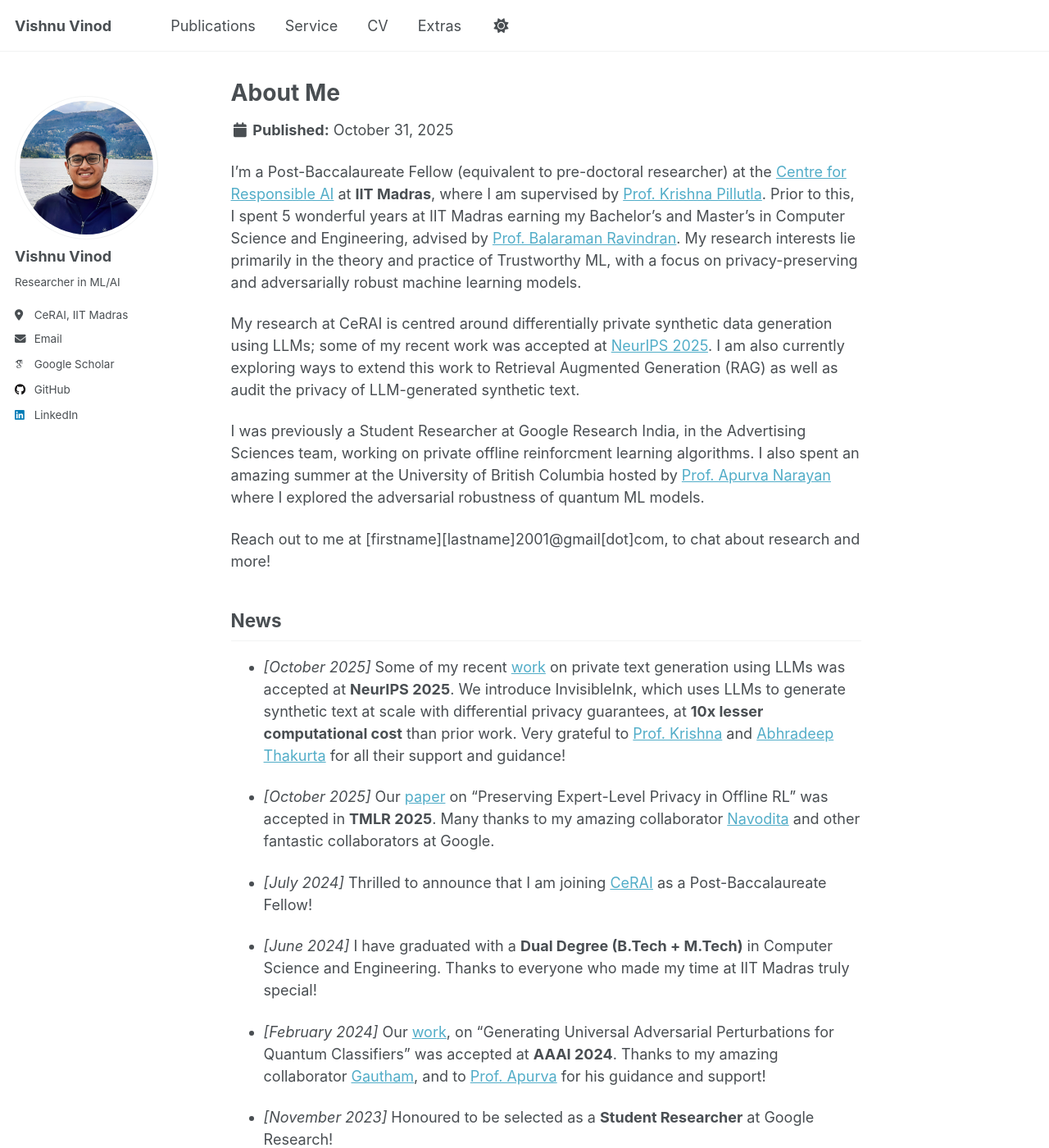
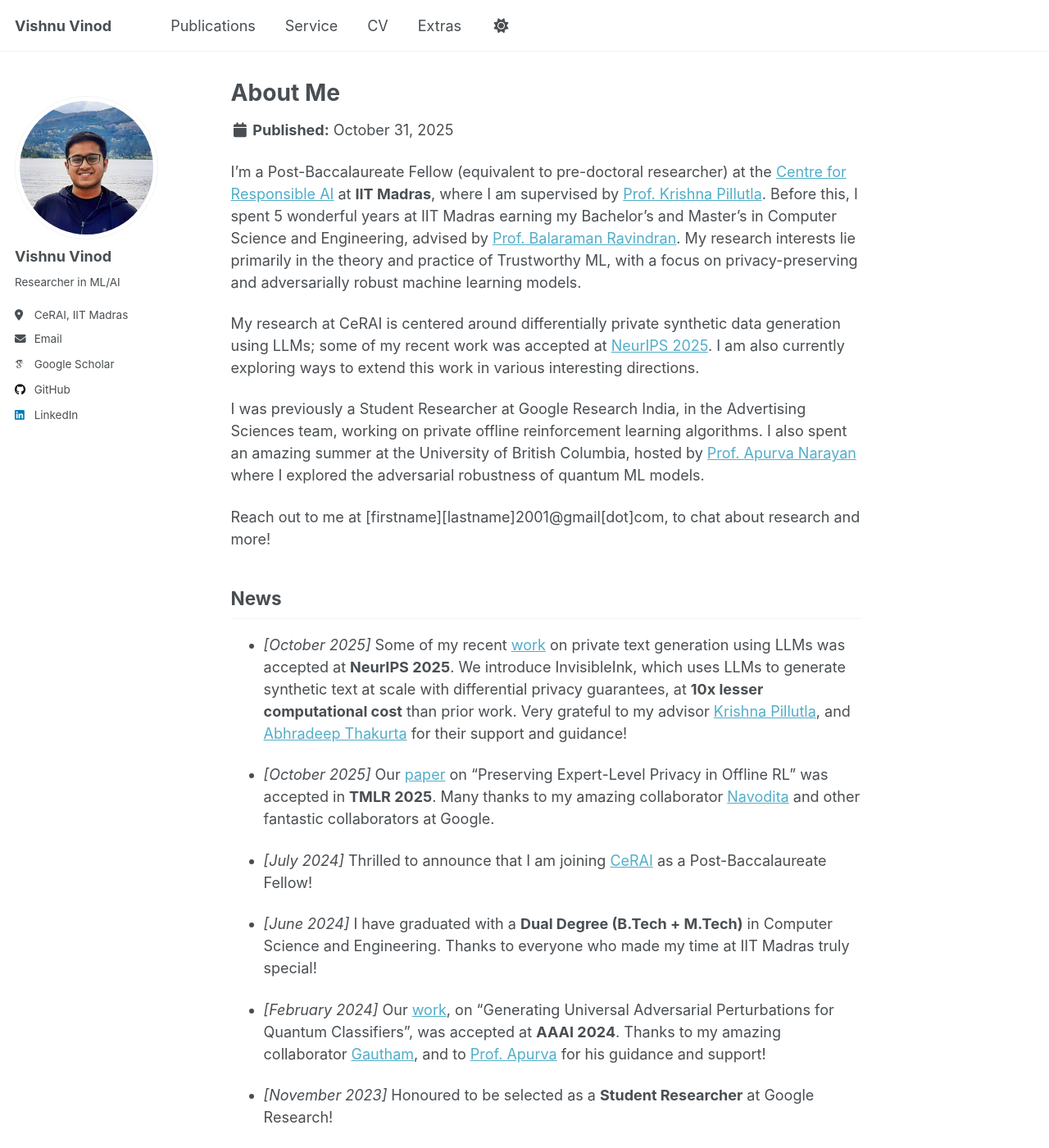
Before and after one commit to vishnuvind/vishnuvind.github.io, a Jekyll site: the page built from _pages/about.md, in a window 1280 px wide and 1400 px high. Shown: the whole window at 82% size. Built offline with Jekyll 4.4.1, drawn with Linux system fonts in a browser that asks for light colours; some web fonts are replaced; a script that is not in the unit is left out.

Commit message:
Revise about page for clarity and consistency
Updated text for clarity and consistency, including minor grammatical corrections and improved phrasing.

```diff
--- a/_pages/about.md
+++ b/_pages/about.md
@@ -8,18 +8,18 @@ redirect_from:
   - /about.html
 ---
 
-I'm a Post-Baccalaureate Fellow (equivalent to pre-doctoral researcher) at the [Centre for Responsible AI](https://cerai.iitm.ac.in/) at **IIT Madras**, where I am supervised by [Prof. Krishna Pillutla](https://krishnap25.github.io/). Prior to this, I spent 5 wonderful years at IIT Madras earning my Bachelor's and Master's in Computer Science and Engineering, advised by [Prof. Balaraman Ravindran](https://dsai.iitm.ac.in/~ravi/). My research interests lie primarily in the theory and practice of Trustworthy ML, with a focus on privacy-preserving and adversarially robust machine learning models.
+I'm a Post-Baccalaureate Fellow (equivalent to pre-doctoral researcher) at the [Centre for Responsible AI](https://cerai.iitm.ac.in/) at **IIT Madras**, where I am supervised by [Prof. Krishna Pillutla](https://krishnap25.github.io/). Before this, I spent 5 wonderful years at IIT Madras earning my Bachelor's and Master's in Computer Science and Engineering, advised by [Prof. Balaraman Ravindran](https://dsai.iitm.ac.in/~ravi/). My research interests lie primarily in the theory and practice of Trustworthy ML, with a focus on privacy-preserving and adversarially robust machine learning models.
 
-My research at CeRAI is centred around differentially private synthetic data generation using LLMs; some of my recent work was accepted at [NeurIPS 2025](https://arxiv.org/pdf/2507.02974). I am also currently exploring ways to extend this work to Retrieval Augmented Generation (RAG) as well as audit the privacy of LLM-generated synthetic text.
+My research at CeRAI is centered around differentially private synthetic data generation using LLMs; some of my recent work was accepted at [NeurIPS 2025](https://arxiv.org/pdf/2507.02974). I am also currently exploring ways to extend this work in various interesting directions.
 
-I was previously a Student Researcher at Google Research India, in the Advertising Sciences team, working on private offline reinforcment learning algorithms. I also spent an amazing summer at the University of British Columbia hosted by [Prof. Apurva Narayan](https://a-narayan.github.io/) where I explored the adversarial robustness of quantum ML models.
+I was previously a Student Researcher at Google Research India, in the Advertising Sciences team, working on private offline reinforcement learning algorithms. I also spent an amazing summer at the University of British Columbia, hosted by [Prof. Apurva Narayan](https://a-narayan.github.io/) where I explored the adversarial robustness of quantum ML models.
 
 Reach out to me at [firstname][lastname]2001@gmail[dot]com, to chat about research and more!
 
 
 ## News
 
-* *[October 2025]* Some of my recent [work](https://arxiv.org/pdf/2507.02974) on private text generation using LLMs was accepted at **NeurIPS 2025**. We introduce InvisibleInk, which uses LLMs to generate synthetic text at scale with differential privacy guarantees, at **10x lesser computational cost** than prior work. Very grateful to [Prof. Krishna](https://krishnap25.github.io/) and [Abhradeep Thakurta](https://athakurta.squarespace.com/) for all their support and guidance!
+* *[October 2025]* Some of my recent [work](https://arxiv.org/pdf/2507.02974) on private text generation using LLMs was accepted at **NeurIPS 2025**. We introduce InvisibleInk, which uses LLMs to generate synthetic text at scale with differential privacy guarantees, at **10x lesser computational cost** than prior work. Very grateful to my advisor [Krishna Pillutla](https://krishnap25.github.io/), and [Abhradeep Thakurta](https://athakurta.squarespace.com/) for their support and guidance!
 
 * *[October 2025]* Our [paper](https://openreview.net/pdf?id=2bj0eVgCdO) on "Preserving Expert-Level Privacy in Offline RL" was accepted in **TMLR 2025**. Many thanks to my amazing collaborator [Navodita](https://scholar.google.com/citations?user=hcsR-tMAAAAJ) and other fantastic collaborators at Google.
 
@@ -27,6 +27,6 @@ Reach out to me at [firstname][lastname]2001@gmail[dot]com, to chat about resear
 
 * *[June 2024]* I have graduated with a **Dual Degree (B.Tech + M.Tech)** in Computer Science and Engineering. Thanks to everyone who made my time at IIT Madras truly special!
 
-* *[February 2024]* Our [work](https://arxiv.org/pdf/2402.08648), on "Generating Universal Adversarial Perturbations for Quantum Classifiers" was accepted at **AAAI 2024**. Thanks to my amazing collaborator [Gautham](https://www.linkedin.com/in/gautham-govind-a-8357211a7/), and to [Prof. Apurva](https://a-narayan.github.io/) for his guidance and support!
+* *[February 2024]* Our [work](https://arxiv.org/pdf/2402.08648), on "Generating Universal Adversarial Perturbations for Quantum Classifiers", was accepted at **AAAI 2024**. Thanks to my amazing collaborator [Gautham](https://gautham-ga.github.io/), and to [Prof. Apurva](https://a-narayan.github.io/) for his guidance and support!
 
 * *[November 2023]* Honoured to be selected as a **Student Researcher** at Google Research!
```
